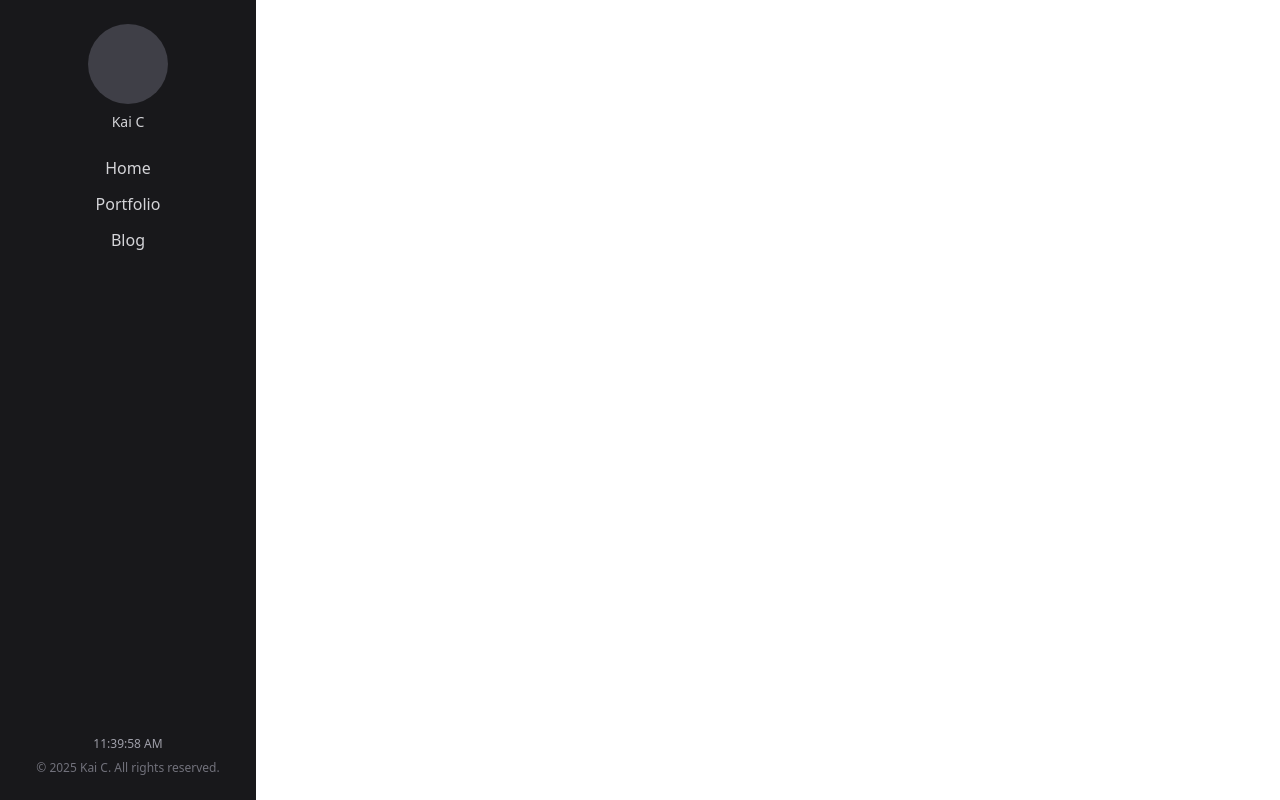
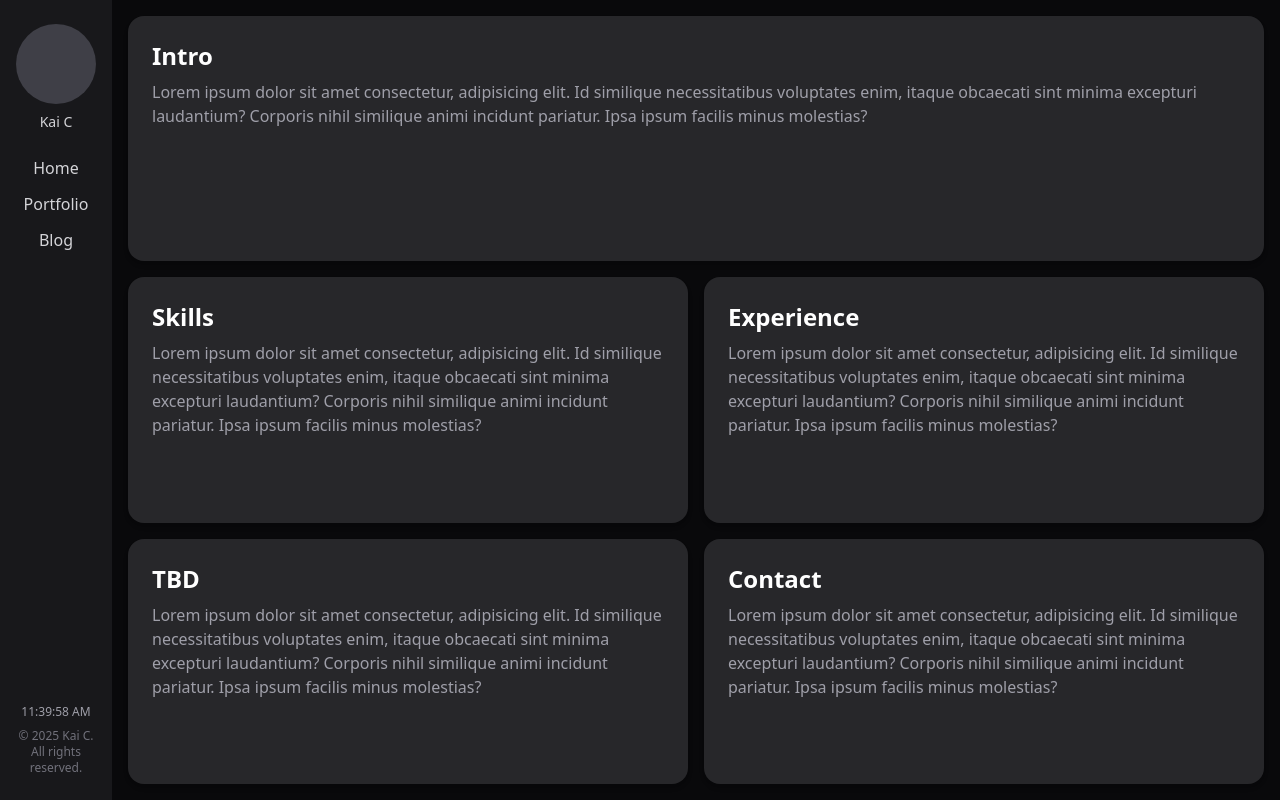
Before and after one commit to Kaialogen/Portfolio, a React (Vite) app: page / in a window 1280 px wide. Built offline with nearby package versions, Linux system fonts and the light colour scheme.

Commit message:
feat: Added Layout

```diff
--- a/src/App.tsx
+++ b/src/App.tsx
@@ -1,11 +1,15 @@
 import React from 'react';
 import Navbar from './components/Navbar/Navbar';
+import Layout from './components/Layout/Layout';
 
 function App() {
 
   return (
     <>
-      <Navbar />
+      <div className="flex">
+          <Navbar />
+          <Layout />
+        </div>
     </>
   )
 }
--- /dev/null
+++ b/src/components/Layout/Contact.tsx
@@ -0,0 +1,8 @@
+const Contact = () => (
+    <section className="p-6 rounded-2xl bg-zinc-800 shadow-md h-full">
+      <h1 className="text-2xl font-bold">Contact</h1>
+      <p className="mt-2 text-zinc-400">Lorem ipsum dolor sit amet consectetur, adipisicing elit. Id similique necessitatibus voluptates enim, itaque obcaecati sint minima excepturi laudantium? Corporis nihil similique animi incidunt pariatur. Ipsa ipsum facilis minus molestias?</p>
+    </section>
+  )
+
+  export default Contact
--- /dev/null
+++ b/src/components/Layout/Experience.tsx
@@ -0,0 +1,8 @@
+const Experience = () => (
+    <section className="p-6 rounded-2xl bg-zinc-800 shadow-md h-full">
+      <h1 className="text-2xl font-bold">Experience</h1>
+      <p className="mt-2 text-zinc-400">Lorem ipsum dolor sit amet consectetur, adipisicing elit. Id similique necessitatibus voluptates enim, itaque obcaecati sint minima excepturi laudantium? Corporis nihil similique animi incidunt pariatur. Ipsa ipsum facilis minus molestias?</p>
+    </section>
+  )
+
+  export default Experience
--- /dev/null
+++ b/src/components/Layout/Intro.tsx
@@ -0,0 +1,8 @@
+const Intro = () => (
+    <section className="p-6 rounded-2xl bg-zinc-800 shadow-md h-full">
+      <h1 className="text-2xl font-bold">Intro</h1>
+      <p className="mt-2 text-zinc-400">Lorem ipsum dolor sit amet consectetur, adipisicing elit. Id similique necessitatibus voluptates enim, itaque obcaecati sint minima excepturi laudantium? Corporis nihil similique animi incidunt pariatur. Ipsa ipsum facilis minus molestias?</p>
+    </section>
+  )
+
+  export default Intro
--- /dev/null
+++ b/src/components/Layout/Layout.tsx
@@ -0,0 +1,21 @@
+import React from 'react'
+import Intro from './Intro'
+import Skills from './Skills'
+import Experience from './Experience'
+import TBD from './TBD'
+import Contact from './Contact'
+
+
+const Layout = () => {
+  return (
+    <main className="grid grid-cols-2 grid-rows-3 gap-4 p-4 bg-zinc-950 text-white h-screen overflow-y-auto">
+      <div className="col-span-2"><Intro /></div>
+      <Skills />
+      <Experience />
+      <TBD />
+      <Contact />
+    </main>
+  )
+}
+
+export default Layout
--- /dev/null
+++ b/src/components/Layout/Skills.tsx
@@ -0,0 +1,8 @@
+const Skills = () => (
+    <section className="p-6 rounded-2xl bg-zinc-800 shadow-md h-full">
+      <h1 className="text-2xl font-bold">Skills</h1>
+      <p className="mt-2 text-zinc-400">Lorem ipsum dolor sit amet consectetur, adipisicing elit. Id similique necessitatibus voluptates enim, itaque obcaecati sint minima excepturi laudantium? Corporis nihil similique animi incidunt pariatur. Ipsa ipsum facilis minus molestias?</p>
+    </section>
+  )
+
+  export default Skills
--- /dev/null
+++ b/src/components/Layout/TBD.tsx
@@ -0,0 +1,8 @@
+const TBD = () => (
+    <section className="p-6 rounded-2xl bg-zinc-800 shadow-md h-full">
+      <h1 className="text-2xl font-bold">TBD</h1>
+      <p className="mt-2 text-zinc-400">Lorem ipsum dolor sit amet consectetur, adipisicing elit. Id similique necessitatibus voluptates enim, itaque obcaecati sint minima excepturi laudantium? Corporis nihil similique animi incidunt pariatur. Ipsa ipsum facilis minus molestias?</p>
+    </section>
+  )
+
+  export default TBD
```
